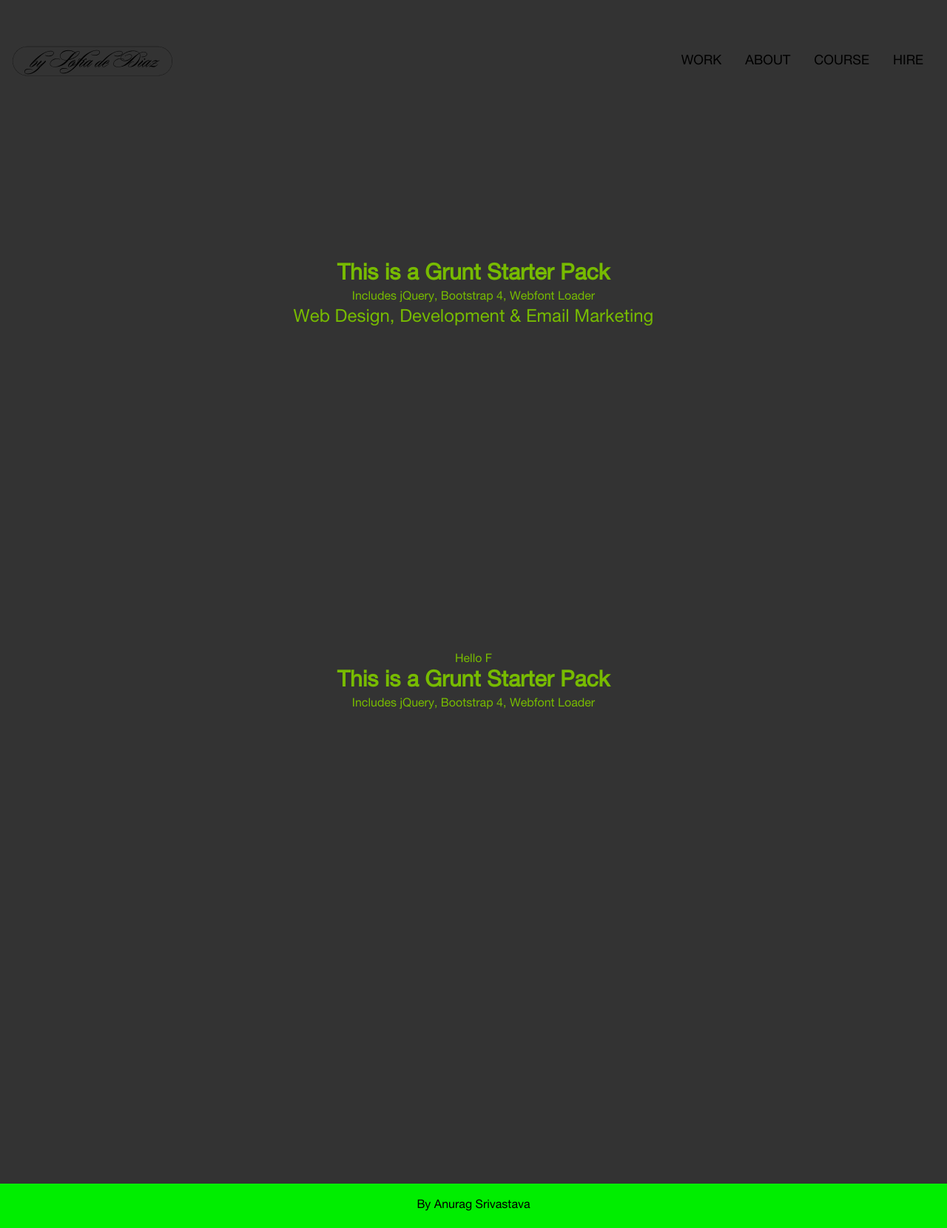
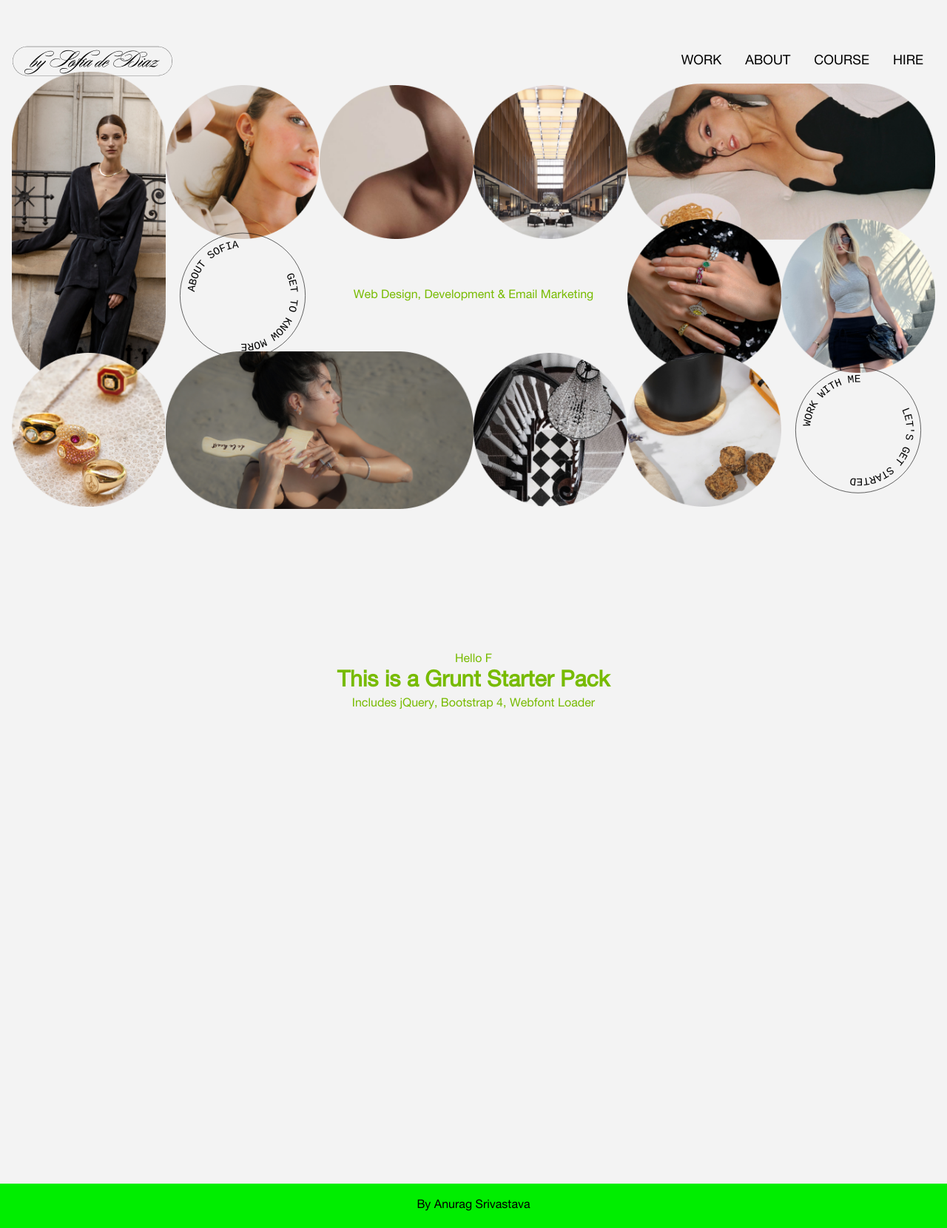
Before and after one commit to anuragsr/sofia-b, a PHP site: page / in a window 1280 px wide. Shown: the whole page at 74% size. Run offline with PHP 8.4, Linux system fonts and the light colour scheme.

Commit message:
HOME | Started hero section

```diff
--- a/css/output.css
+++ b/css/output.css
@@ -663,6 +663,22 @@ video {
   z-index: 1;
 }
 
+.col-span-1 {
+  grid-column: span 1 / span 1;
+}
+
+.col-span-2 {
+  grid-column: span 2 / span 2;
+}
+
+.row-span-2 {
+  grid-row: span 2 / span 2;
+}
+
+.row-span-1 {
+  grid-row: span 1 / span 1;
+}
+
 .float-right {
   float: right;
 }
@@ -1167,6 +1183,14 @@ video {
   grid-auto-flow: column dense;
 }
 
+.grid-cols-6 {
+  grid-template-columns: repeat(6, minmax(0, 1fr));
+}
+
+.grid-rows-3 {
+  grid-template-rows: repeat(3, minmax(0, 1fr));
+}
+
 .flex-row {
   flex-direction: row;
 }
@@ -1779,6 +1803,21 @@ video {
   border-style: none;
 }
 
+.border-orange-200 {
+  --tw-border-opacity: 1;
+  border-color: rgb(254 215 170 / var(--tw-border-opacity));
+}
+
+.border-orange-300 {
+  --tw-border-opacity: 1;
+  border-color: rgb(253 186 116 / var(--tw-border-opacity));
+}
+
+.border-green-300 {
+  --tw-border-opacity: 1;
+  border-color: rgb(134 239 172 / var(--tw-border-opacity));
+}
+
 .bg-\[rgb\(255\2c 0\2c 0\)\] {
   --tw-bg-opacity: 1;
   background-color: rgb(255 0 0 / var(--tw-bg-opacity));
@@ -1894,6 +1933,10 @@ video {
      object-fit: scale-down;
 }
 
+.p-12 {
+  padding: 3rem;
+}
+
 .p-2 {
   padding: 0.5rem;
 }
@@ -1905,6 +1948,11 @@ video {
 .px-4 {
   padding-left: 1rem;
   padding-right: 1rem;
+}
+
+.px-0 {
+  padding-left: 0px;
+  padding-right: 0px;
 }
 
 .text-left {
--- a/css/style-home.css
+++ b/css/style-home.css
@@ -14,7 +14,7 @@ footer {
 
 body {
   font-family: "Helvetica Neue LT Pro";
-  background: #333;
+  background: #F3F3F3;
 }
 
 @media (min-width: 551px) {
@@ -51,6 +51,36 @@ nav a {
   text-align: center;
   color: #7b0;
 }
+#home section#section0 .grid > div {
+  display: flex;
+  align-items: center;
+  justify-content: center;
+}
+#home section#section0 .grid > div img {
+  margin: 0 auto;
+}
+#home section#section0 .grid > div svg circle {
+  stroke: #000;
+  stroke-width: 0.5;
+  fill: none;
+}
+#home section#section0 .grid > div svg path {
+  fill: none;
+  stroke: none;
+  stroke-width: 15;
+}
+#home section#section0 .grid > div svg path#path1 {
+  transform: translate(75px, 75px) rotate(185deg);
+}
+#home section#section0 .grid > div svg path#path2 {
+  transform: translate(75px, 75px) rotate(-25deg);
+}
+#home section#section0 .grid > div svg text {
+  fill: #000;
+  font-size: 12px;
+  font-family: "Courier New";
+  letter-spacing: 1px;
+}
 
 footer {
   height: 60px;
--- a/index.php
+++ b/index.php
@@ -12,13 +12,105 @@
     <?php include 'partials/header.php'; ?>
 
     <main id="home">
-      <section class="section0">
+      <section id="section0">
         <div class="container h-full mx-auto flex flex-col align-center justify-center">
-          <h1 class="text-3xl font-bold">This is a Grunt Starter Pack</h1>
-          <h4>Includes jQuery, Bootstrap 4, Webfont Loader</h4>
-          <h4 class="text-2xl font-medium">
-            <?php echo "Web Design, Development & Email Marketing"; ?>
-          </h4>
+          <div class="p-12 px-4 h-full w-full">
+            <div class="
+              grid grid-cols-6 grid-rows-3
+              h-full w-full
+            ">
+              <div class="col-span-1 row-span-2">
+                <img src="img/Mask group.png" alt="">
+              </div>
+              <div>
+                <img src="img/Mask group-0.png" alt="">
+              </div>
+              <div>
+                <img src="img/Mask group-1.png" alt="">
+              </div>
+              <div>
+                <img src="img/Mask group-2.png" alt="">
+              </div>
+              <div class="col-span-2 row-span-1">
+                <img src="img/Mask group-3.png" alt="">
+              </div>
+              <div>
+                <svg xmlns="http://www.w3.org/2000/svg" xmlns:xlink="http://www.w3.org/1999/xlink"
+                     width="100%"
+                     height="100%"
+                     viewBox="0 0 150 150"
+                     preserveAspectRatio="xMidYMid meet"
+                >
+                  <circle cx="75" cy="75" r="70" />
+                  <g>
+                    <path id="path1" d="M 64,0 A 64,64 0 0 1 -64,0 A 64,64 0 0 1 64,0" />
+                    <text>
+                      <textPath xlink:href="#path1">
+                        <tspan dy="10">ABOUT SOFIA</tspan>
+                      </textPath>
+                    </text>
+                  </g>
+                  <g>
+                    <path id="path2" d="M 64,0 A 64,64 0 0 1 -64,0 A 64,64 0 0 1 64,0" />
+                    <text>
+                      <textPath xlink:href="#path2">
+                        <tspan dy="10">GET TO KNOW MORE</tspan>
+                      </textPath>
+                    </text>
+                  </g>
+                </svg>
+              </div>
+              <div class="col-span-2 row-span-1">
+                Web Design, Development & Email Marketing
+              </div>
+              <div>
+                <img src="img/Mask group-4.png" alt="">
+              </div>
+              <div>
+                <img src="img/Mask group-5.png" alt="">
+              </div>
+              <div>
+                <img src="img/Mask group-6.png" alt="">
+              </div>
+              <div class="col-span-2 row-span-1">
+                <img src="img/Mask group-7.png" alt="">
+              </div>
+              <div>
+                <img src="img/Mask group-8.png" alt="">
+              </div>
+              <div>
+                <img src="img/Mask group-9.png" alt="">
+              </div>
+              <div>
+                <svg xmlns="http://www.w3.org/2000/svg" xmlns:xlink="http://www.w3.org/1999/xlink"
+                     width="100%"
+                     height="100%"
+                     viewBox="0 0 150 150"
+                     preserveAspectRatio="xMidYMid meet"
+                >
+                  <circle cx="75" cy="75" r="70" />
+                  <g>
+                    <path id="path1" d="M 64,0 A 64,64 0 0 1 -64,0 A 64,64 0 0 1 64,0"
+                          transform="translate(75, 75) rotate(185)" fill="none" stroke="none" stroke-width="15"/>
+                    <text>
+                      <textPath xlink:href="#path1">
+                        <tspan dy="10">WORK WITH ME</tspan>
+                      </textPath>
+                    </text>
+                  </g>
+                  <g>
+                    <path id="path2" d="M 64,0 A 64,64 0 0 1 -64,0 A 64,64 0 0 1 64,0"
+                          transform="translate(75, 75) rotate(-25)" fill="none" stroke="none" stroke-width="15"/>
+                    <text>
+                      <textPath xlink:href="#path2">
+                        <tspan dy="10">LET'S GET STARTED</tspan>
+                      </textPath>
+                    </text>
+                  </g>
+                </svg>
+              </div>
+            </div>
+          </div>
         </div>
       </section>
 
--- a/js/script.js
+++ b/js/script.js
@@ -1,7 +1,7 @@
 const l = console.log.bind(window.console);
 
 $(() => {
-  setTimeout(()=>{
+  setTimeout(() => {
     l("Loaded")
     $(".preload").fadeOut()
   }, 500)
--- a/partials/header.php
+++ b/partials/header.php
@@ -13,7 +13,7 @@
   }
 </style>
 
-<div class="preload"><img src="img/loader.svg" height="50" alt="" /></div>
+<!--<div class="preload"><img src="img/loader.svg" height="50" alt="" /></div>-->
 
 <header class="absolute w-full left-0 top-0 z-[1] mt-10 md:mt-14">
   <div class="container flex justify-between mx-auto px-4">
--- a/sass/common.sass
+++ b/sass/common.sass
@@ -5,8 +5,8 @@
 body
   //overflow: hidden
   font-family: $hel
-  //background: #F3F3F3
-  background: #333
+  background: #F3F3F3
+  //background: #333
 
 .mobile-only
   @include media('>mob')
--- a/sass/home.sass
+++ b/sass/home.sass
@@ -4,3 +4,30 @@
     padding: 10vh 0
     text-align: center
     color: #7b0
+    &#section0
+      .grid
+        &>div
+          display: flex
+          align-items: center
+          justify-content: center
+          //outline: 1px solid green
+          img
+            margin: 0 auto
+          svg
+            circle
+              stroke: #000
+              stroke-width: .5
+              fill: none
+            path
+              fill: none
+              stroke: none
+              stroke-width: 15
+              &#path1
+                transform: translate(75px, 75px) rotate(185deg)
+              &#path2
+                transform: translate(75px, 75px) rotate(-25deg)
+            text
+              fill: #000
+              font-size: 12px
+              font-family: "Courier New"
+              letter-spacing: 1px
```
Also changed, not shown: img/Mask group-0.png (added), 1 other file. Lines whose indentation alone changed are shown as unchanged.
